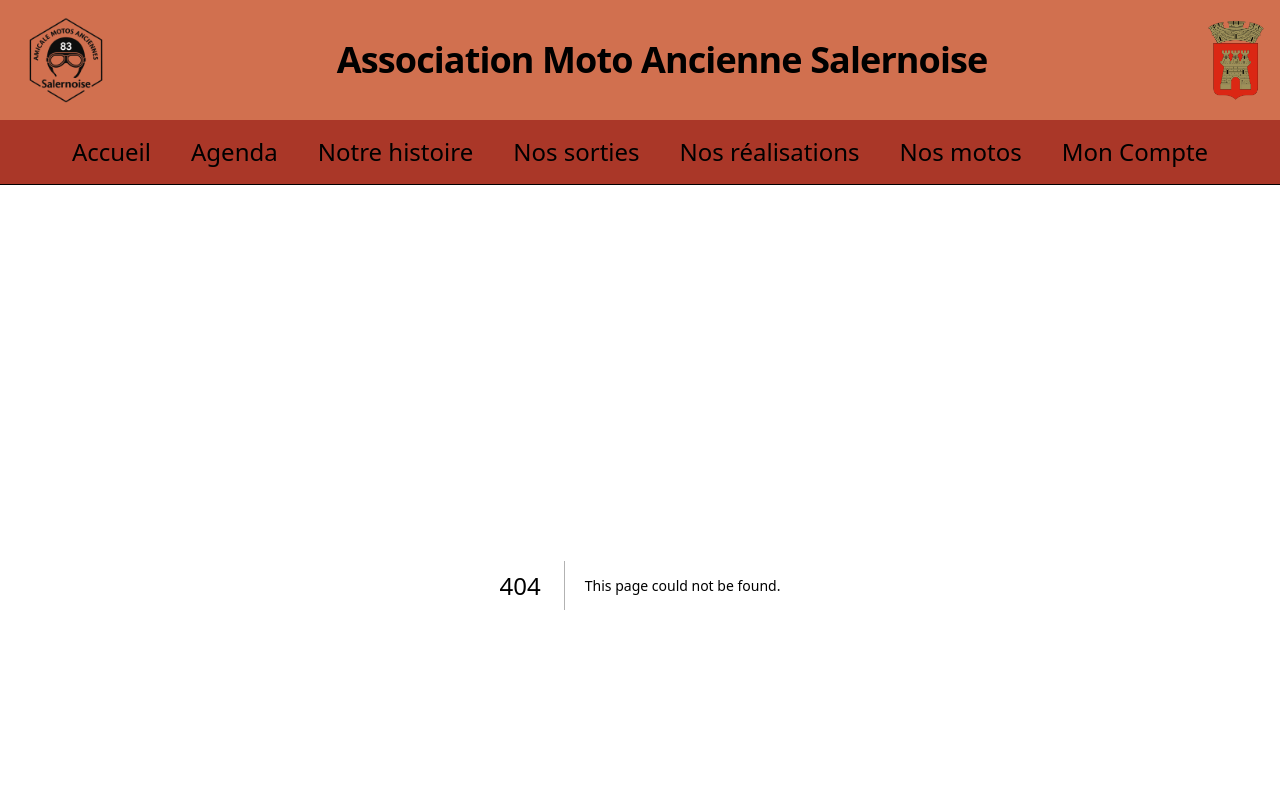
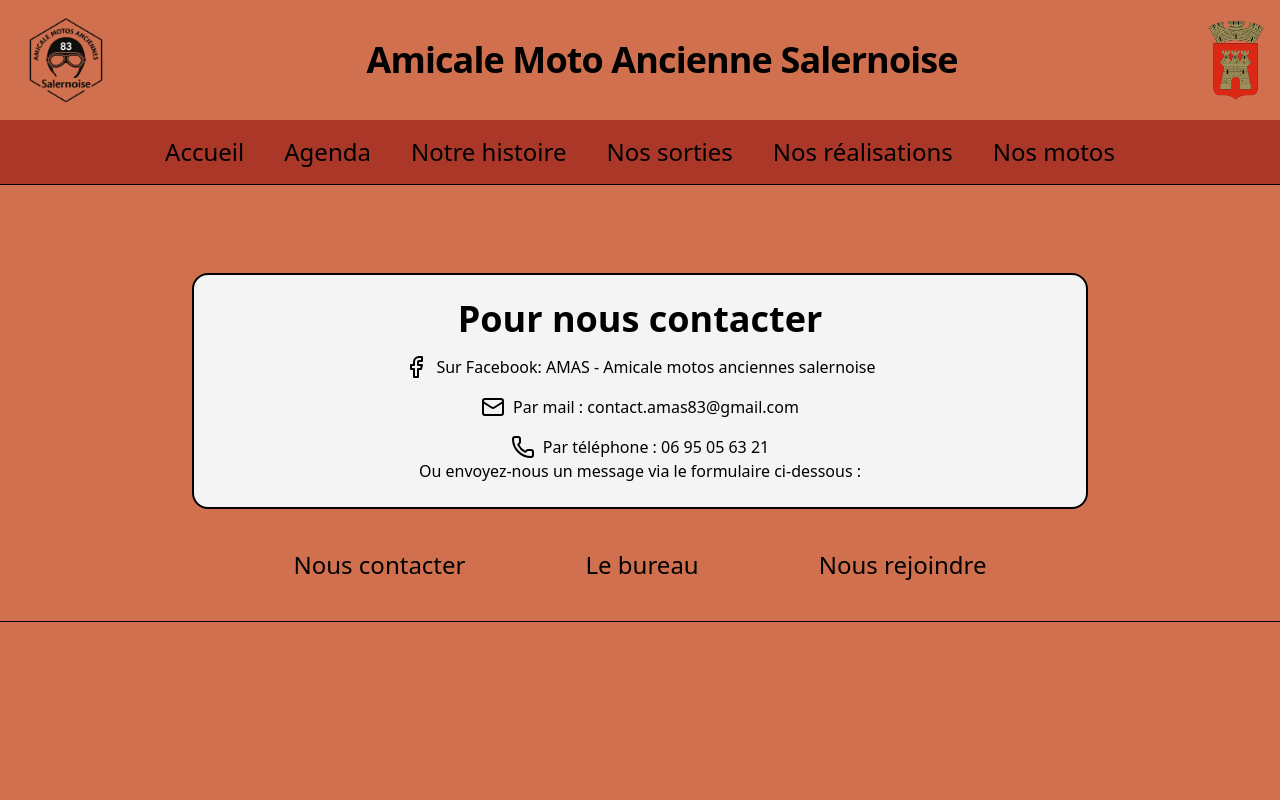
Before and after one commit to Imortelmax/AMAS, a Next.js app in the folder amas-site/: page /contact in a window 1280 px wide. Before the commit this address had no page. Shown: the top 800 px of the page. Built offline with nearby package versions, Linux system fonts and the light colour scheme.

Commit message:
debut formulaire de contact

```diff
--- a/amas-site/package.json
+++ b/amas-site/package.json
@@ -14,7 +14,8 @@
     "lucide-react": "^0.572.0",
     "next": "16.1.6",
     "react": "19.2.3",
-    "react-dom": "19.2.3"
+    "react-dom": "19.2.3",
+    "resend": "^6.9.2"
   },
   "devDependencies": {
     "@tailwindcss/postcss": "^4",
--- a/amas-site/src/app/agenda/page.tsx
+++ b/amas-site/src/app/agenda/page.tsx
@@ -47,7 +47,7 @@ export default async function AgendaPage({
     });
 
     return (
-        <main className="min-h-screen pt-22 pb-20 px-4">
+        <main className="  pt-22   px-4">
             <div className="max-w-4xl mx-auto text-center">
                 <h1 className="text-4xl font-bold mb-2">Agenda</h1>
 
--- /dev/null
+++ b/amas-site/src/app/contact/page.tsx
@@ -0,0 +1,33 @@
+import { Facebook, Mail, Phone } from "lucide-react"
+
+export default async function SortiesPage() {
+
+    return (
+        <main className="  pt-22   px-4">
+            <div className="max-w-4xl mx-auto text-center bg-zinc-100 p-6 border-2 rounded-2xl">
+                <h1 className="text-4xl text-center font-bold mb-4">Pour nous contacter</h1>
+
+                <div className="flex flex-col items-center space-y-4">
+                    <div className="flex items-center space-x-2">
+                        <Facebook className="w-6 h-6" />
+                        <a href="https://www.facebook.com/profile.php?id=61558964401689&locale=fr_FR" target="_blank">Sur Facebook: AMAS - Amicale motos anciennes salernoise</a>
+                    </div>
+                    <div className="flex items-center space-x-2">
+                        <Mail className="w-6 h-6" />
+                        <a href="mailto:contact.amas83@gmail.com">Par mail : contact.amas83@gmail.com</a>
+                    </div>
+                    <div className="flex items-center space-x-2">
+                        <Phone className="w-6 h-6" />
+                        <span>Par téléphone : 06 95 05 63 21</span>
+                    </div>
+                </div>
+
+                {/* Mail form */}
+                <div>
+                    <p>Ou envoyez-nous un message via le formulaire ci-dessous :</p>
+
+                </div>
+            </div>
+        </main>
+    )
+}
--- a/amas-site/src/app/history/page.tsx
+++ b/amas-site/src/app/history/page.tsx
@@ -1,6 +1,6 @@
 export default function HistoryPage() {
     return (
-        <main className="min-h-screen pt-22 pb-20 px-4">
+        <main className="  pt-22   px-4">
             <div className="max-w-4xl mx-auto text-center bg-zinc-100 p-6 border-2 rounded-2xl">
                 <h1 className="text-4xl text-center font-bold mb-2">L'histoire de notre association</h1>
                 <p className="p-6 ">
--- a/amas-site/src/app/moto/page.tsx
+++ b/amas-site/src/app/moto/page.tsx
@@ -7,13 +7,13 @@ export default async function MotosPage() {
     });
 
     return (
-        <main className="min-h-screen pt-22 pb-20 px-4">
+        <main className="pt-22   px-4">
             <div className="max-w-4xl mx-auto text-center bg-zinc-100 p-6 border-2 rounded-2xl">
                 <h1 className="text-4xl text-center font-bold mb-4">Nos motos</h1>
 
                 <div>
                     {motos.map((moto) => (
-                        <article key={moto.id} className="p-4">
+                        <article key={moto.id} className="p-3 pt-6">
                             <div className="flex">
                                 <div>
                                     <Image
--- a/amas-site/src/app/page.tsx
+++ b/amas-site/src/app/page.tsx
@@ -2,7 +2,7 @@
 
 export default function HomePage() {
   return (
-    <div className="flex flex-col min-h-screen">
+    <div className="flex flex-col">
       <section className="relative flex items-center justify-center">
         <img src="/acceuil.png" alt="AMAS Acceuil" className="relative w-auto" />
       </section>
--- a/amas-site/src/app/realisations/page.tsx
+++ b/amas-site/src/app/realisations/page.tsx
@@ -14,7 +14,7 @@ export default async function RealisationsPage() {
     });
 
     return (
-        <main className="min-h-screen pt-22 pb-20 px-4">
+        <main className="  pt-22   px-4">
             <div className="max-w-4xl mx-auto text-center bg-zinc-100 p-6 border-2 rounded-2xl">
                 <h1 className="text-4xl text-center font-bold mb-4">Nos dernières réalisations</h1>
 
--- a/amas-site/src/app/sorties/page.tsx
+++ b/amas-site/src/app/sorties/page.tsx
@@ -14,7 +14,7 @@ export default async function SortiesPage() {
     });
 
     return (
-        <main className="min-h-screen pt-22 pb-20 px-4">
+        <main className="  pt-22   px-4">
             <div className="max-w-4xl mx-auto text-center bg-zinc-100 p-6 border-2 rounded-2xl">
                 <h1 className="text-4xl text-center font-bold mb-4">Nos dernières sorties</h1>
 
--- a/amas-site/src/components/layout/footer.tsx
+++ b/amas-site/src/components/layout/footer.tsx
@@ -3,10 +3,10 @@ import Link from 'next/link';
 export default function Footer() {
     return (
         <nav className="sticky w-full border-b bg-amas-orange">
-            <ul className='flex justify-center p-4 space-x-10 text-2xl bg-navbar-bg'>
+            <ul className='flex justify-center p-4 space-x-30 text-2xl p-10'>
                 <li className=''><Link href="/contact">Nous contacter</Link></li>
                 <li className=''><Link href="/bureau">Le bureau</Link></li>
-                <li className=''><Link href="/">Nous rejoindre</Link></li>
+                <li className=''><Link href="/subscription">Nous rejoindre</Link></li>
             </ul>
         </nav>
     );
--- a/amas-site/src/components/layout/navbar.tsx
+++ b/amas-site/src/components/layout/navbar.tsx
@@ -5,7 +5,7 @@ export default function Navbar() {
         <nav className="sticky top-0 z-50 w-full border-b bg-amas-orange">
             <div className="container mx-auto flex h-30 items-center justify-between px-4">
                 <img src="/logo.png" alt="AMAS Logo" className="h-25 w-auto" />
-                <h1 className="text-4xl font-bold tracking-tight">Association Moto Ancienne Salernoise</h1>
+                <h1 className="text-4xl font-bold tracking-tight">Amicale Moto Ancienne Salernoise</h1>
                 <img src="/blasonsalernes.webp" alt="Blason Salernes" className="h-20 w-auto" />
             </div>
             <div>
@@ -16,7 +16,7 @@ export default function Navbar() {
                     <li className=''><Link href="/sorties">Nos sorties</Link></li>
                     <li className=''><Link href="/realisations">Nos réalisations</Link></li>
                     <li className=''><Link href="/moto">Nos motos</Link></li>
-                    <li className=''><Link href="/account">Mon Compte</Link></li>
+                    {/* <li className=''><Link href="/account">Mon Compte</Link></li> */}
                 </ul>
             </div>
         </nav>
```
Also changed, not shown: 1 other file (tests, documents, lock files or other folders).
